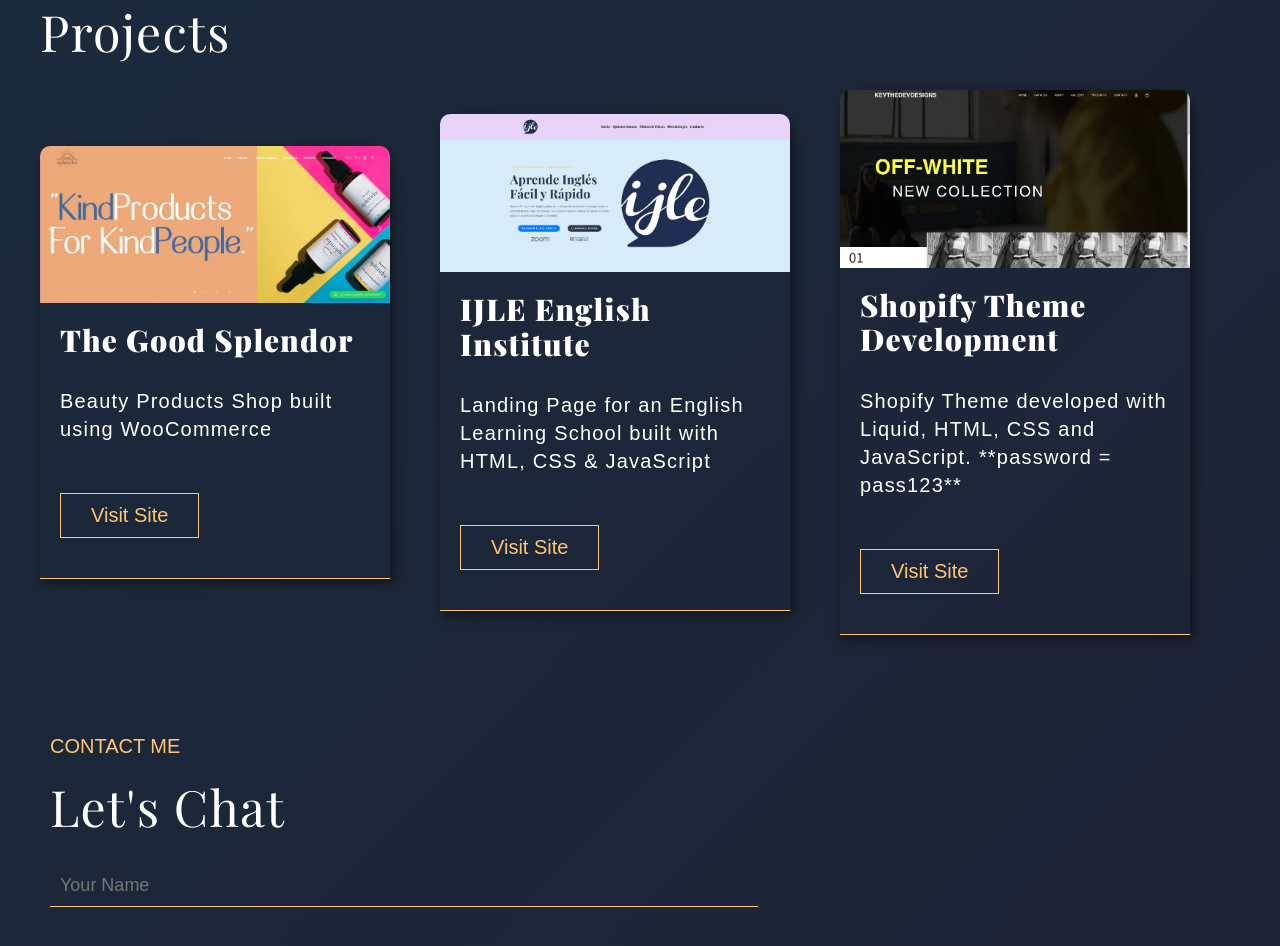
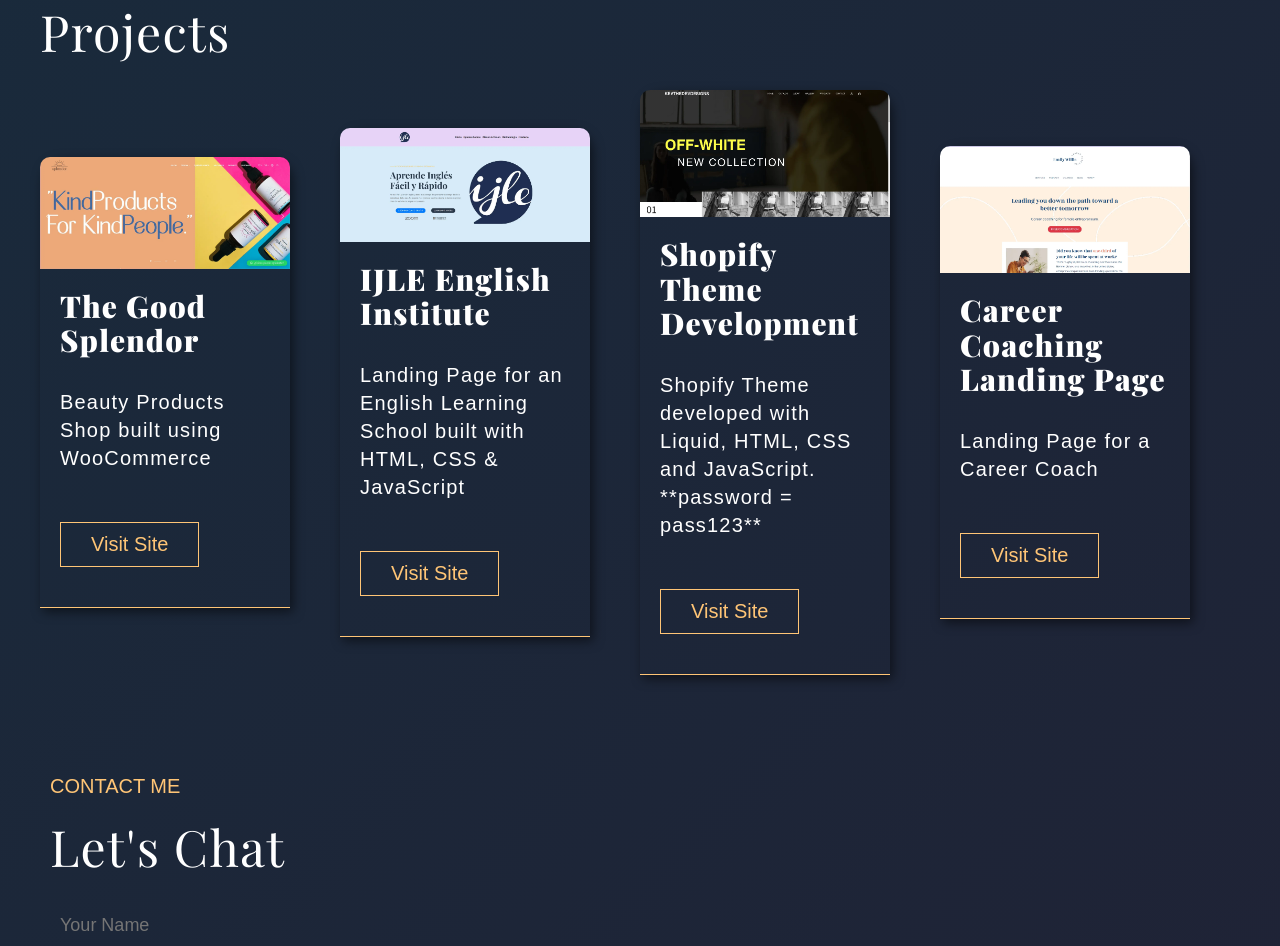
Before and after one commit to kevyyar/my-portfolio, a website: page index.html in a window 1280 px wide. Shown: the part 3397-4343 px from the top of the page. Drawn offline with nearby package versions, Linux system fonts and the light colour scheme; a web font is replaced by a local one.

Commit message:
added new project to show

```diff
--- a/index.html
+++ b/index.html
@@ -196,6 +196,20 @@
                         </div>
                     </div>
                 </a>
+                <a href="http://personal-coaching.kevinbarreto.xyz/" target="_blank">
+                    <div class="project">
+                        <figure class="project__image">
+                            <img src="build/img/landingpage.webp" alt="project 4">
+                        </figure>
+                        <div class="project__body">
+                            <h4 class="project__title">Career Coaching Landing Page</h4>
+                            <p class="project__description">Landing Page for a Career Coach</p>
+                            <a class="project__link" href="http://personal-coaching.kevinbarreto.xyz/"
+                                target="_blank">Visit
+                                Site</a>
+                        </div>
+                    </div>
+                </a>
             </div>
         </div>
     </div>
```
Also changed, not shown: build/img/code.png, build/img/ijleinstitute.png, build/img/landingpage.PNG (added), build/img/landingpage.webp (added), build/img/linux.png, build/img/profile-pic.png, build/img/profile-pic2.jpg, build/img/profile-pic2.webp, build/img/shopify-web.png, src/img/landingpage.PNG (added), src/scss/app.css, src/scss/app.min.css, src/scss/layout/_contact.scss (line endings or trailing spaces), src/scss/layout/_footer.scss (line endings or trailing spaces), 2 more files, 1 other file.
